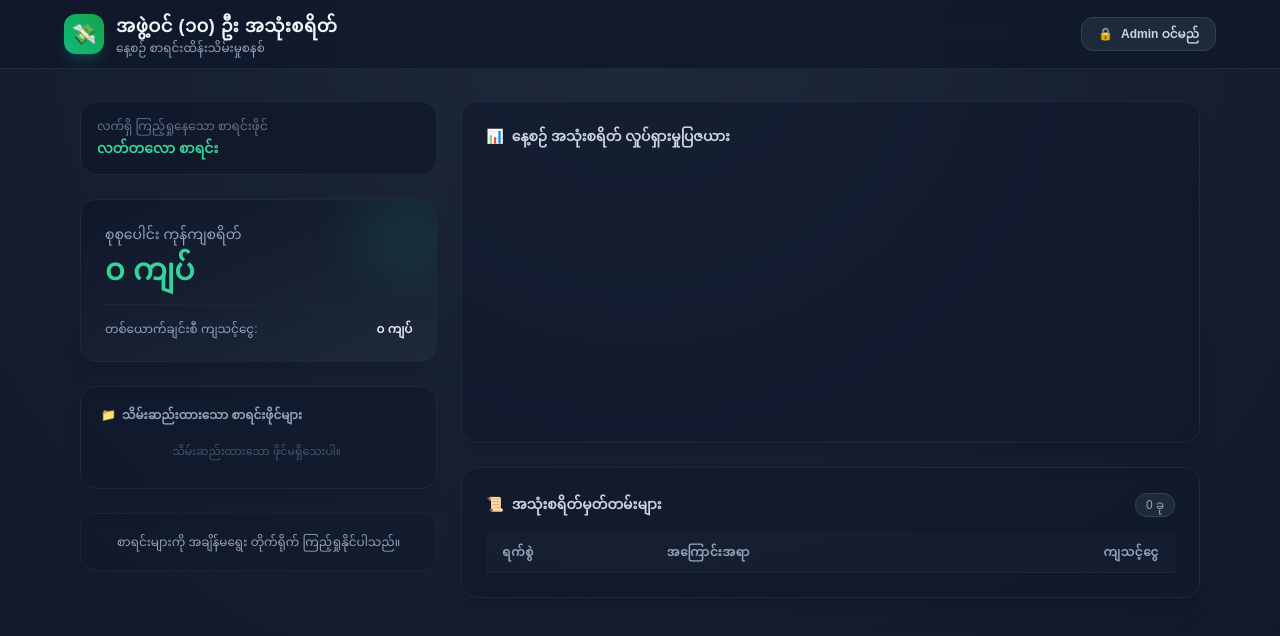
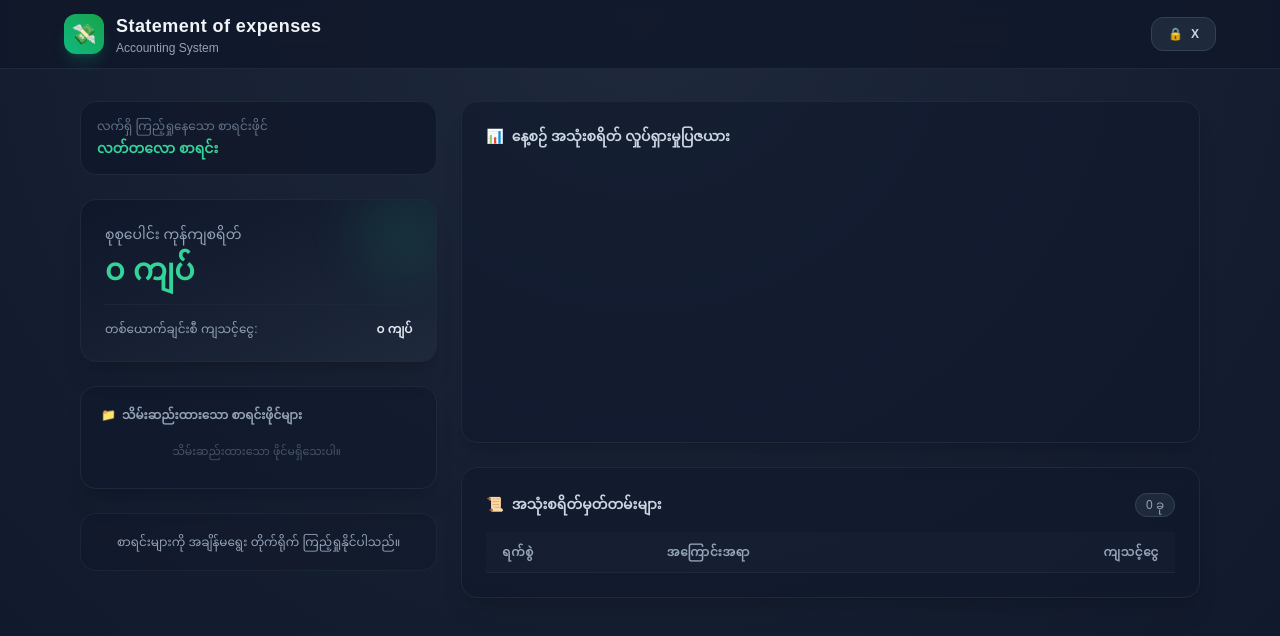
Before and after one commit to minhtetthar428/project-4--, a plain HTML site: page index.html in a window 1280 px wide. Drawn offline with nearby package versions, Linux system fonts and the light colour scheme; no server answers; a web font is replaced by a local one.

Commit message:
Update index.html

```diff
--- a/index.html
+++ b/index.html
@@ -3,7 +3,7 @@
 <head>
     <meta charset="UTF-8">
     <meta name="viewport" content="width=device-width, initial-scale=1.0">
-    <title>အဖွဲ့ဝင် ၁၀ ဦး အသုံးစရိတ် စာရင်း</title>
+    <title>Statement of expenses</title>
     <!-- Tailwind CSS -->
     <script src="https://cdn.tailwindcss.com"></script>
     <script>
@@ -45,8 +45,8 @@
                     <span class="text-white font-bold text-xl">💸</span>
                 </div>
                 <div>
-                    <h1 class="text-lg font-bold tracking-wide">အဖွဲ့ဝင် (၁၀) ဦး အသုံးစရိတ်</h1>
-                    <p class="text-xs text-slate-400">နေ့စဉ် စာရင်းထိန်းသိမ်းမှုစနစ်</p>
+                    <h1 class="text-lg font-bold tracking-wide">Statement of expenses</h1>
+                    <p class="text-xs text-slate-400">Accounting System</p>
                 </div>
             </div>
 
@@ -57,7 +57,7 @@
                 </button>
                 <!-- Admin Authorization Button -->
                 <button id="adminBtn" onclick="toggleAdminMode()" class="px-4 py-2 text-xs font-semibold rounded-xl transition-all duration-200 border border-slate-700 bg-slate-800 hover:bg-slate-700 text-slate-300 flex items-center gap-2">
-                    <span id="lockIcon">🔒</span> <span id="adminBtnText">Admin ဝင်မည်</span>
+                    <span id="lockIcon">🔒</span> <span id="adminBtnText">X</span>
                 </button>
             </div>
         </div>
```
